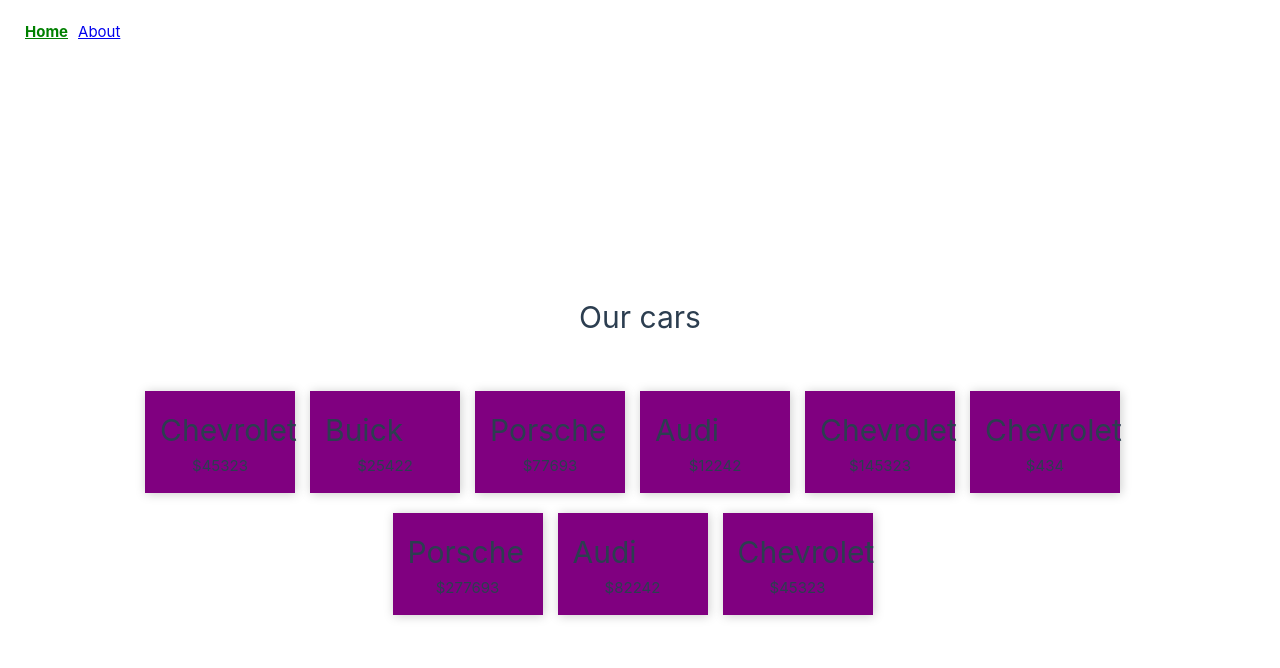
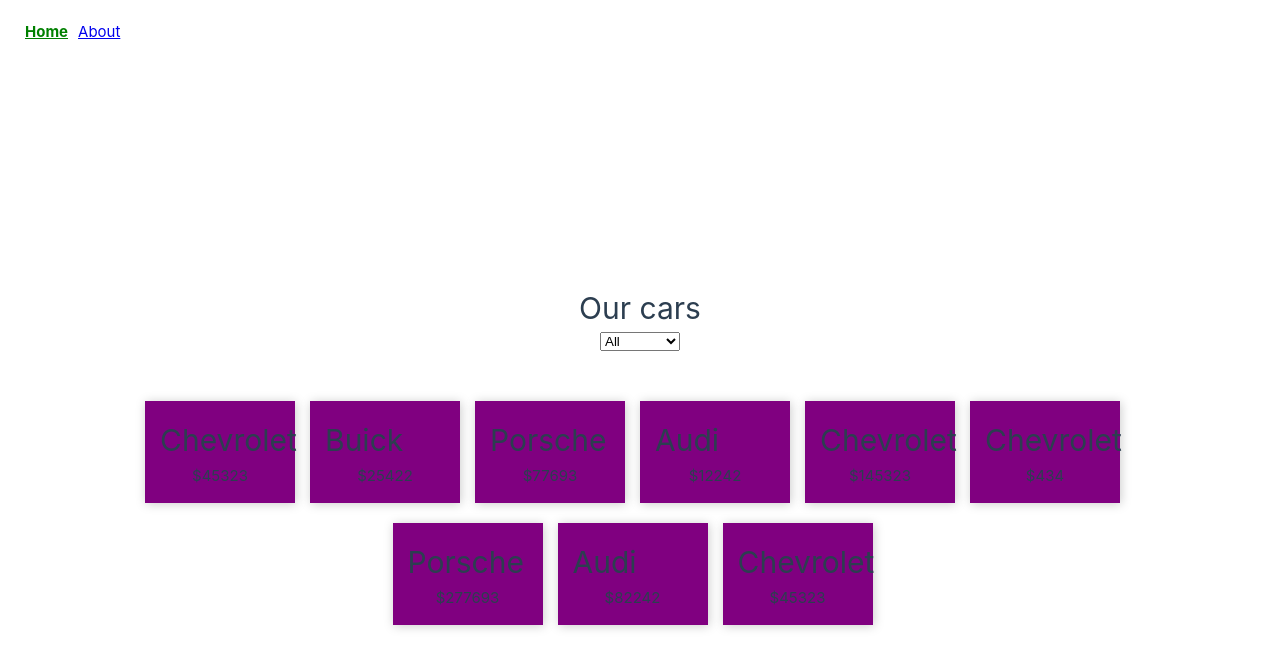
Before and after one commit to martiniucanastasia/vue-routing, a Vue app: page / in a window 1280 px wide. Shown: the top 668 px of the page. Built offline with nearby package versions, Linux system fonts and the light colour scheme.

Commit message:
Add filter by model and add query params

```diff
--- a/src/router/index.js
+++ b/src/router/index.js
@@ -1,7 +1,8 @@
 import { createRouter, createWebHistory } from "vue-router";
 import HomeView from "../views/HomeView.vue";
 import AboutView from "../views/AboutView.vue";
-import CarView from "../views/CarView.vue"
+import CarView from "../views/CarView.vue";
+import NotFoundView from "../views/NotFoundView.vue";
 
 export const router = createRouter({
   history: createWebHistory(import.meta.env.BASE_URL),
@@ -21,5 +22,10 @@
       name: "car",
       component: CarView,
     },
+    {
+      path: "/:pathMatch(.*)*",
+      name: "notFound",
+      component: NotFoundView,
+    },
   ],
 });
--- a/src/views/HomeView.vue
+++ b/src/views/HomeView.vue
@@ -1,26 +1,47 @@
 <script setup>
 import carsData from "../data.json";
-import { ref } from "vue";
-import { useRouter } from "vue-router";
-
+import { ref, watch, onMounted } from "vue";
+import { useRouter, useRoute } from "vue-router";
 
 const router = useRouter();
+const route = useRoute();
+
 const cars = ref(carsData);
+const make = ref("");
+
+onMounted(() => {
+  make.value = route.query.make || "All";
+})
+
+watch(make, () => {
+  if(make.value){
+    if(make.value === "All"){
+      cars.value = carsData;
+    } else {
+      cars.value = carsData.filter(car => car.make === make.value);
+    }
+  }
+})
+
+const handleChange = () => {
+ router.push({query:{make: make.value}})
+}
 </script>
 
 <template>
   <main class="container">
 
     <h1>Our cars</h1>
+    <select @change="handleChange" v-model="make">
+      <option value="All">All</option>
+      <option value="Chevrolet">Chevrolet</option>
+      <option value="Porsche">Porsche</option>
+      <option value="Audi">Audi</option>
+    </select>
     <div class="cards">
-      <div
-      v-for="car in cars"
-      :key="car.id"
-      class="card"
-      @click="() => router.push(`/car/${car.id}`)"
-      >
-      <h1>{{ car.make }}</h1>
-      <p>${{ car.price }}</p>
+      <div v-for="car in cars" :key="car.id" class="card" @click="() => router.push(`/car/${car.id}`)">
+        <h1>{{ car.make }}</h1>
+        <p>${{ car.price }}</p>
       </div>
     </div>
   </main>
@@ -34,6 +55,7 @@
   margin-top: 50px;
   justify-content: center;
 }
+
 .card {
   box-shadow: 1px 1px 10px rgba(0, 0, 0, 0.207);
   padding: 15px;
--- /dev/null
+++ b/src/views/NotFoundView.vue
@@ -0,0 +1,5 @@
+<template>
+    <div class="container">
+        <h1>404 - Not Found</h1>
+    </div>
+</template>
```
